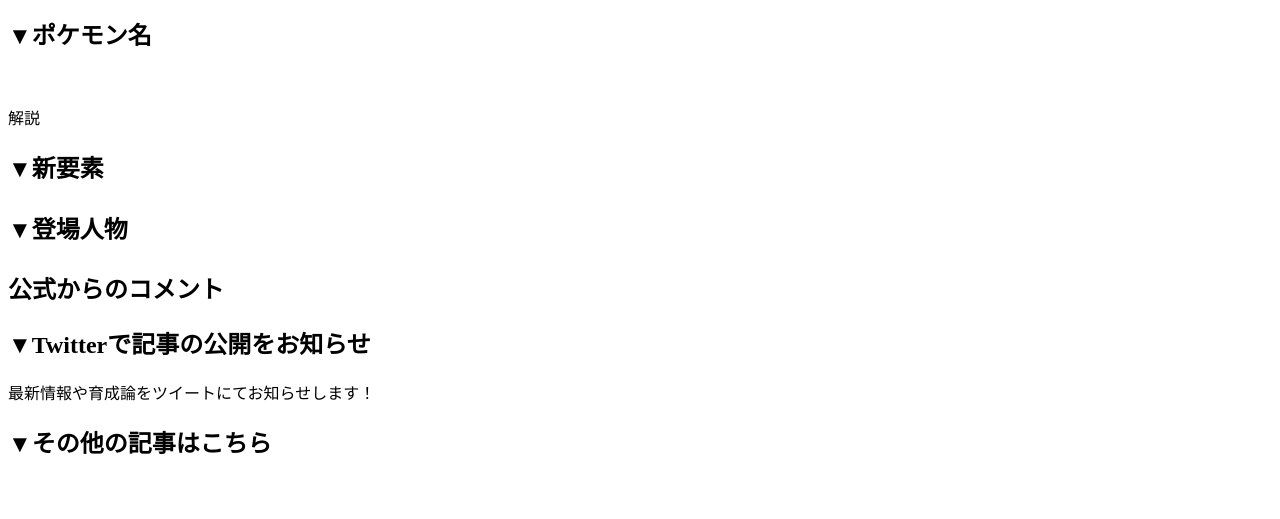
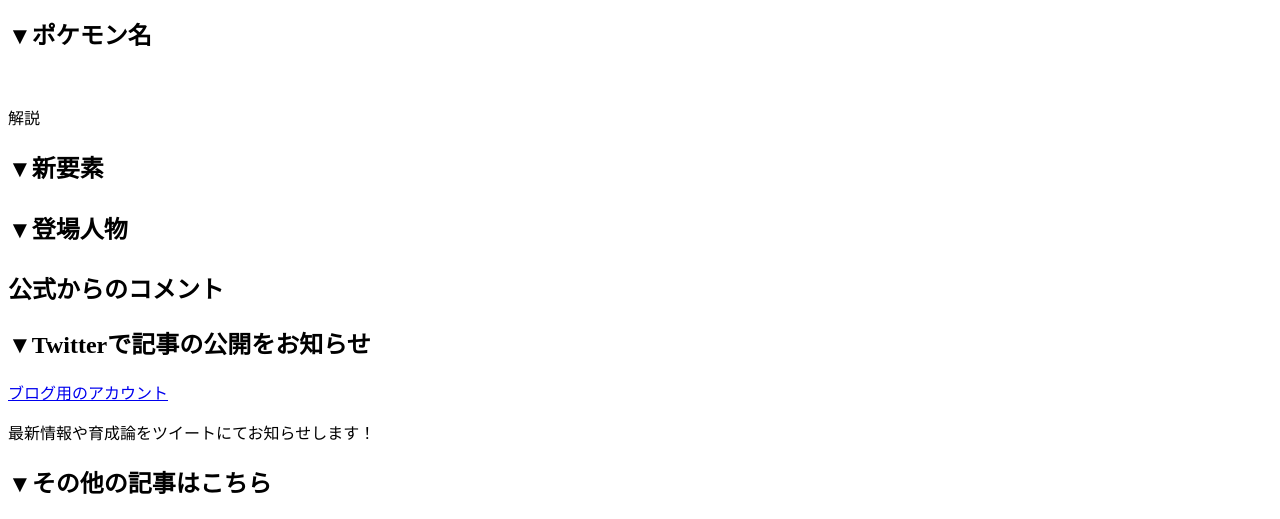
Before and after one commit to isabella232/direport, a plain HTML site: page index.html in a window 1280 px wide. Shown: the part 442-961 px from the top of the page. Before the commit the page ends 921 px from the top, so only its background shows below. Drawn offline with Linux system fonts and the light colour scheme.

Commit message:
Update index.html

```diff
--- a/index.html
+++ b/index.html
@@ -25,7 +25,7 @@
     <h2>公式からのコメント</h2>
     <p></p>
     <h2>▼Twitterで記事の公開をお知らせ</h2>
-    <a href="https://mobile.twitter.com/Gim_poke" tittle="ブログ用のアカウント"></a>
+    <a href="https://mobile.twitter.com/Gim_poke" tittle="ブログ用のアカウント">ブログ用のアカウント</a>
     <p>最新情報や育成論をツイートにてお知らせします！</p>
     <h2>▼その他の記事はこちら</h2>
     <a href="" tittle="育成論一覧"></a>
```
